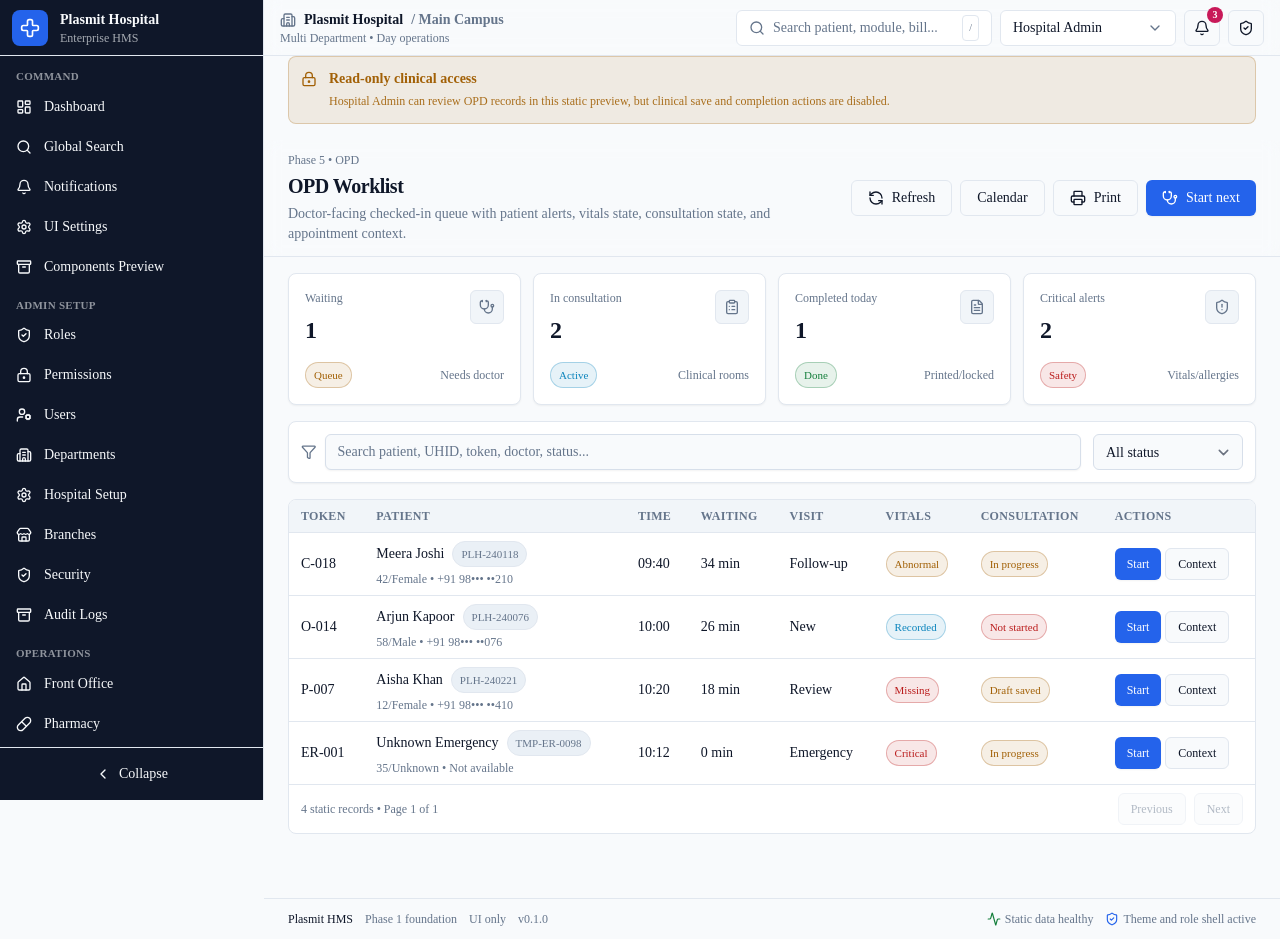
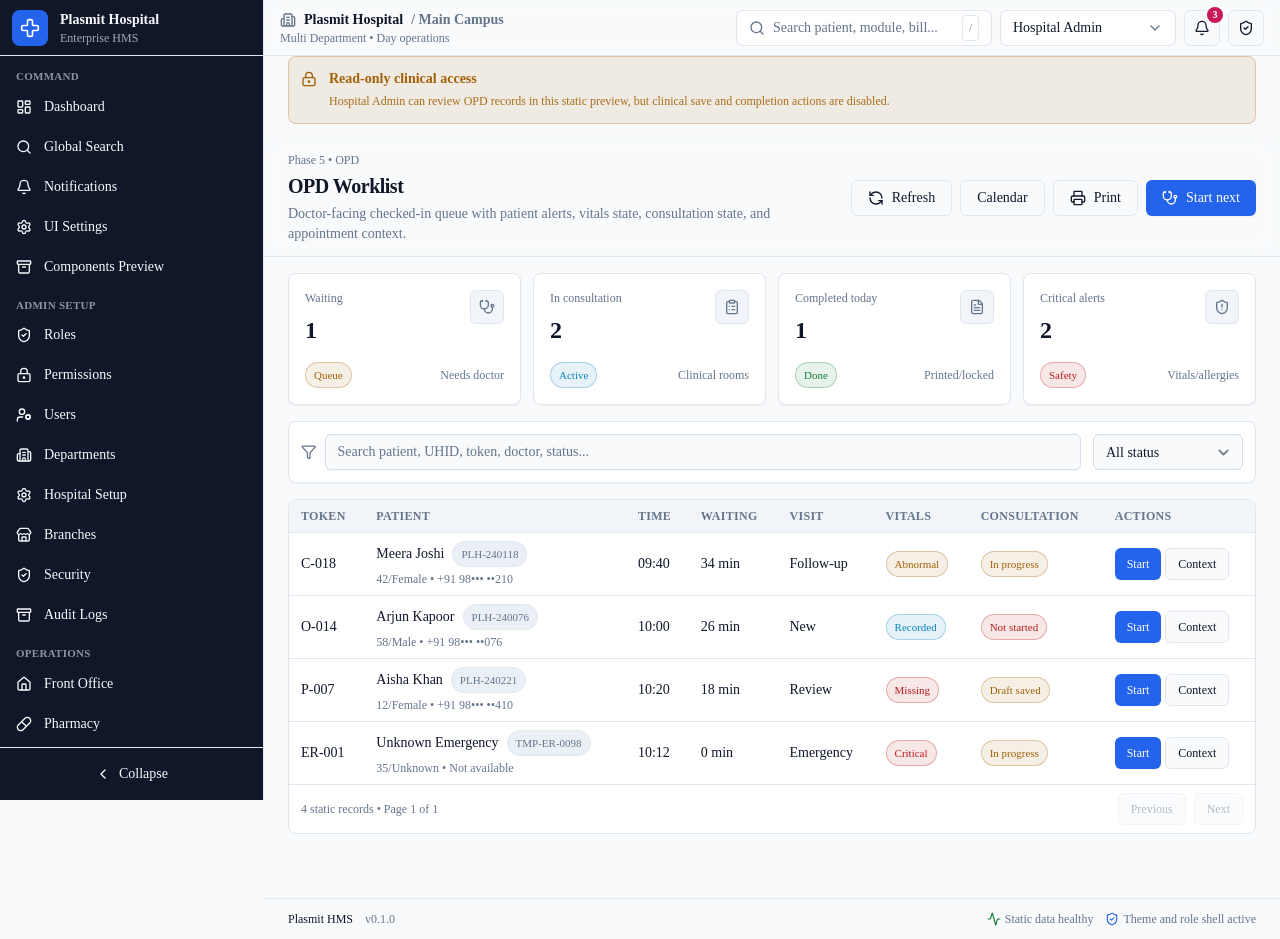
Before and after one commit to monusinghbr/plasmit-hospital, a Next.js app: page /opd in a window 1280 px wide. Built offline with nearby package versions, Linux system fonts and the light colour scheme.

Commit message:
Clean up app footer labels

```diff
--- a/src/components/shell/app-footer.tsx
+++ b/src/components/shell/app-footer.tsx
@@ -6,8 +6,6 @@ export function AppFooter() {
       <div className="flex flex-col gap-2 md:flex-row md:items-center md:justify-between">
         <div className="flex flex-wrap items-center gap-x-3 gap-y-1">
           <span className="font-medium text-foreground">Plasmit HMS</span>
-          <span>Phase 1 foundation</span>
-          <span>UI only</span>
           <span>v0.1.0</span>
         </div>
         <div className="flex flex-wrap items-center gap-x-3 gap-y-1">
```
